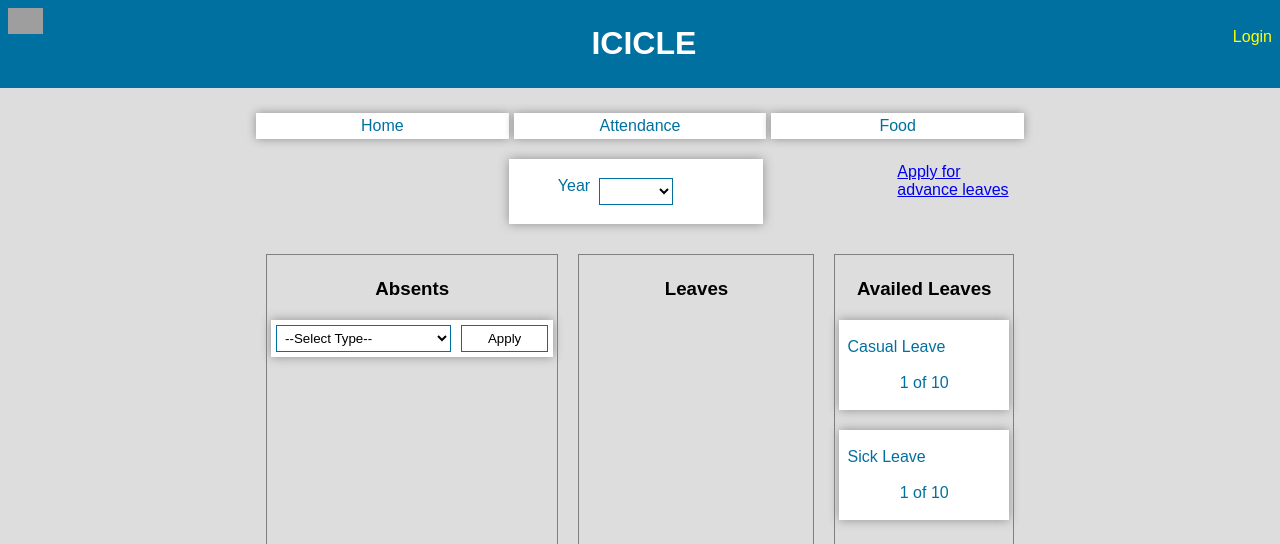
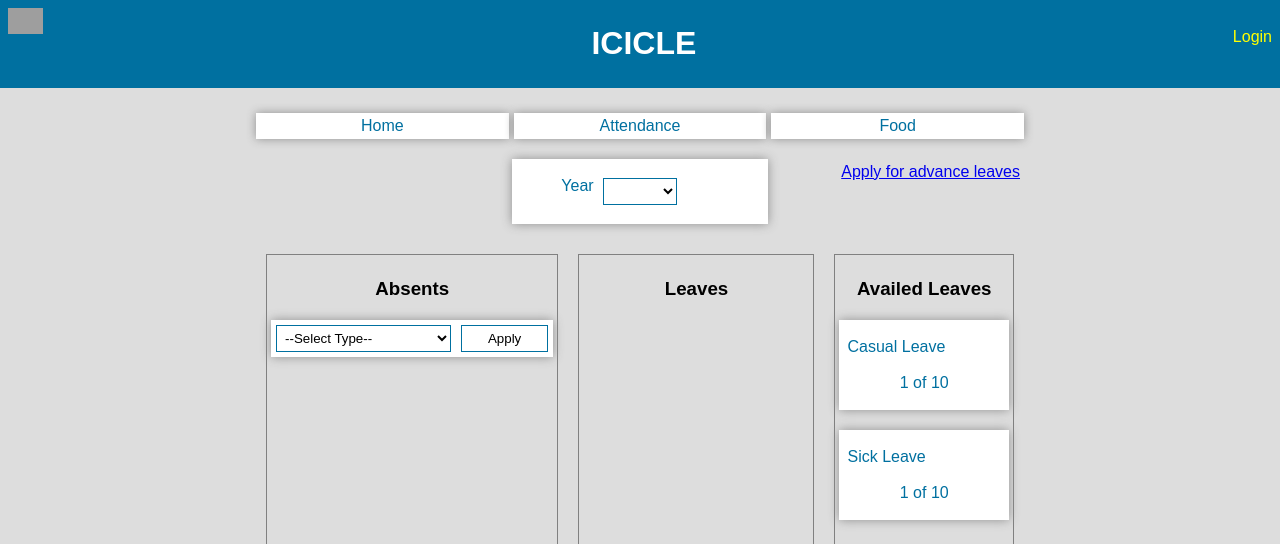
Before and after one commit to iceanimations/icicle, a Django app: template attendance/templates/attendance/attendance.html in a window 1280 px wide. Shown: the top 544 px of the page. Run offline with Django 3.2, Linux system fonts and the light colour scheme; the template is opened without the code that fills it: values that come from a table or form of the project are taken from there, others are empty; data comes from the database, SQL or seed files in the repository; grey boxes are pictures that could not be loaded.

Commit message:
year box alignment set, 123 user added

```diff
--- a/attendance/templates/attendance/attendance.html
+++ b/attendance/templates/attendance/attendance.html
@@ -19,8 +19,8 @@
 			<div class="col-4"></div>
 		</div>
 	</form>
-	<div class="col-2"></div>
-	<div class="col-2"><a href="advance/">Apply for advance leaves</a></div>
+
+	<div class="col-4 text-right"><a href="advance/">Apply for advance leaves</a></div>
 </div>
 
 <div class="row">
--- a/home/views.py
+++ b/home/views.py
@@ -5,6 +5,7 @@ from . import models
 from attendance.models import Shift, EmployeeShift
 from icicle import auth, utilities as util
 import json
+import os
 
 
 def home(request):
@@ -22,8 +23,10 @@ def home(request):
         response = redirect('/login')
         response.delete_cookie('user')
         return response
-
+#TODO: remove temp 123 user
 def loggedInUser(request):
+    if os.environ['USERNAME'] == '123':
+        return models.Employee.objects.get(username='qurban.ali')
     cookie = request.COOKIES.get('user')
     if cookie:
         username = cookie.split('|')[0]
--- a/icicle/auth.py
+++ b/icicle/auth.py
@@ -5,6 +5,7 @@ Created on Aug 17, 2018
 '''
 import ldap
 import hmac
+import os
 
 SECRET = 'ICEANIMATIONS'
 
@@ -43,8 +44,10 @@ def checkSecureCookie(h):
     val = h.split('|')[0]
     if h == makeSecureCookie(val):
         return val
-
+#TODO: remove 123 user
 def isLoggedIn(request):
+    if os.environ['USERNAME'] == '123':
+        return True
     cookie = request.COOKIES.get('user')
     if cookie:
         return checkSecureCookie(cookie)
```
